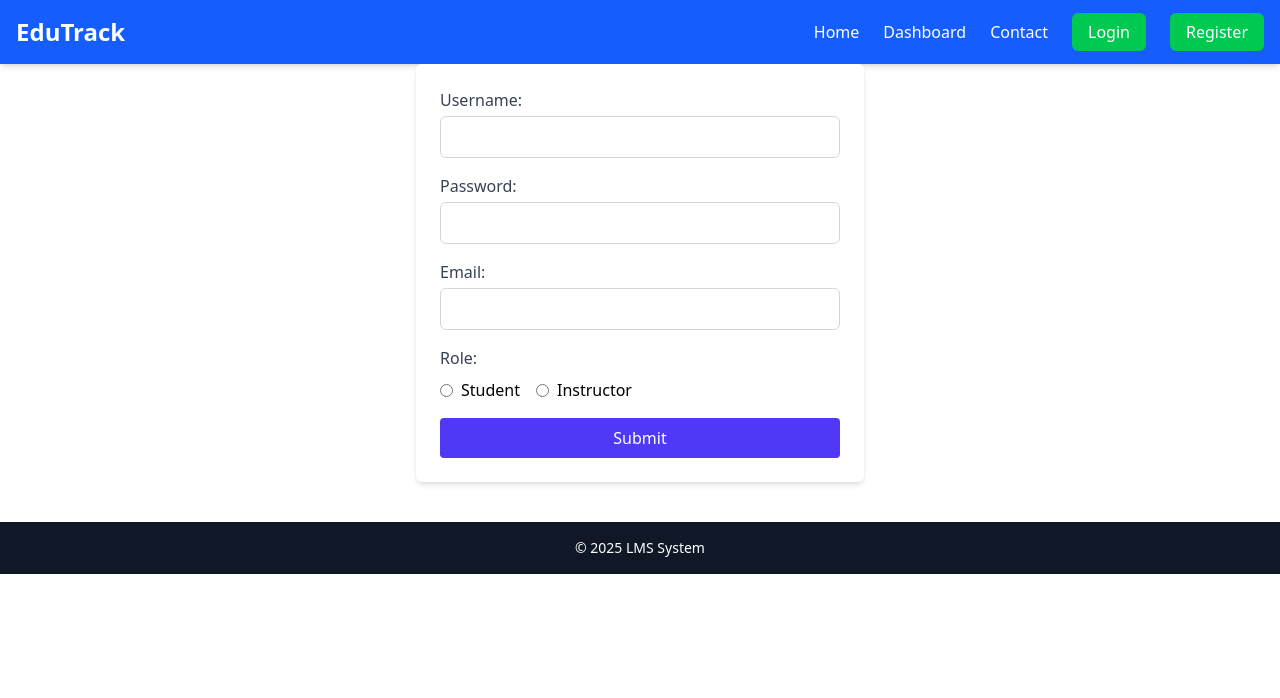
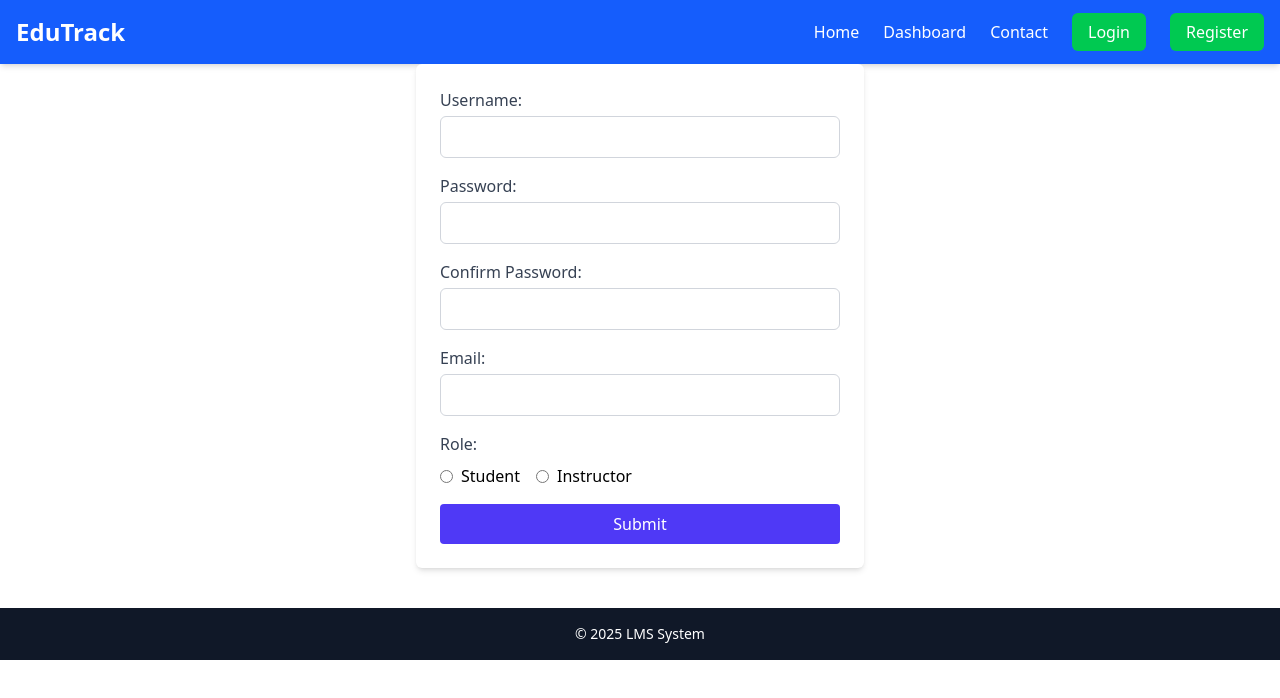
Before and after one commit to Abdul-Wahab-17/EduTrack, a React (Vite) app in the folder client/: page /register in a window 1280 px wide. Shown: the top 698 px of the page. Built offline with nearby package versions, Linux system fonts and the light colour scheme; no server answers.

Commit message:
fixed some stuff in register

```diff
--- a/client/src/pages/register.jsx
+++ b/client/src/pages/register.jsx
@@ -1,64 +1,97 @@
 import axios from "axios";
-import React ,{ useState } from "react";
+import React, { useState } from "react";
 import { useNavigate } from "react-router-dom";
 
-const Register = ( setAuthenticated) => {
-    const [formData , setFormData] = useState( {username:"" , password:"" , email : "" , role:""});
-    const [error ,setError] = useState("");
+const Register = ({ setAuthenticated }) => {
+    const [formData, setFormData] = useState({
+        username: "",
+        password: "",
+        confirmPassword: "",
+        email: "",
+        role: ""
+    });
+
+    const [error, setError] = useState("");
     const navigate = useNavigate();
 
     const handleChange = (e) => {
         setFormData({ ...formData, [e.target.name]: e.target.value });
     };
 
-
     const handleSubmit = async (e) => {
         e.preventDefault();
+
+        if (formData.password !== formData.confirmPassword) {
+            setError("Passwords do not match");
+            return;
+        }
+
         try {
-            await axios.post('http://localhost:8080/auth/register' , formData , { withCredentials:true}  );
+            await axios.post(
+                "http://localhost:8080/auth/register",
+                {
+                    username: formData.username,
+                    password: formData.password,
+                    email: formData.email,
+                    role: formData.role
+                },
+                { withCredentials: true }
+            );
+
             setAuthenticated(true);
             navigate("/dashboard");
+        } catch (err) {
+            const message =
+                err?.response?.data
+                "Registration failed";
+            setError(message);
+        }
+    };
 
-        }
-        catch (error) {
-            setError(error);
-        }
-    }
     return (
-        <>
-            <form  onSubmit={handleSubmit} className="max-w-md mx-auto p-6 bg-white shadow-md rounded-md space-y-4">
+        <form onSubmit={handleSubmit} className="max-w-md mx-auto p-6 bg-white shadow-md rounded-md space-y-4">
+            {error && (
+                <div className="text-red-500 text-sm font-medium border border-red-300 bg-red-50 p-2 rounded">
+                    {error}
+                </div>
+            )}
+
             <div>
                 <label className="block text-gray-700 font-medium mb-1">Username:</label>
-                    <input type="text" name="username" onChange={handleChange} className="w-full border border-gray-300 rounded-md px-3 py-2 focus:outline-none focus:ring-2 focus:ring-blue-500" />
+                <input type="text" name="username" onChange={handleChange} className="w-full border border-gray-300 rounded-md px-3 py-2" />
             </div>
             <div>
                 <label className="block text-gray-700 font-medium mb-1">Password:</label>
-                    <input type="password" name="password" onChange={handleChange}className="w-full border border-gray-300 rounded-md px-3 py-2 focus:outline-none focus:ring-2 focus:ring-blue-500" />
+                <input type="password" name="password" onChange={handleChange} className="w-full border border-gray-300 rounded-md px-3 py-2" />
+            </div>
+            <div>
+                <label className="block text-gray-700 font-medium mb-1">Confirm Password:</label>
+                <input type="password" name="confirmPassword" onChange={handleChange} className="w-full border border-gray-300 rounded-md px-3 py-2" />
             </div>
             <div>
                 <label className="block text-gray-700 font-medium mb-1">Email:</label>
-                    <input type="email" name="email" onChange={handleChange}className="w-full border border-gray-300 rounded-md px-3 py-2 focus:outline-none focus:ring-2 focus:ring-blue-500" />
+                <input type="email" name="email" onChange={handleChange} className="w-full border border-gray-300 rounded-md px-3 py-2" />
             </div>
             <div>
                 <label className="block text-gray-700 font-medium mb-2">Role:</label>
                 <div className="flex items-center gap-4">
                     <label className="flex items-center space-x-2">
-                            <input type="radio" name="role" value="student" onChange={handleChange}className="form-radio text-blue-600" />
+                        <input type="radio" name="role" value="student" onChange={handleChange} />
                         <span>Student</span>
                     </label>
                     <label className="flex items-center space-x-2">
-                            <input type="radio" name="role" value="instructor"onChange={handleChange} className="form-radio text-green-600" />
+                        <input type="radio" name="role" value="instructor" onChange={handleChange} />
                         <span>Instructor</span>
                     </label>
                 </div>
             </div>
             <div>
-                    <button type="submit" className="w-full bg-indigo-600 text-white py-2 rounded hover:bg-indigo-700 transition">Submit</button>
+                <button type="submit" className="w-full bg-indigo-600 text-white py-2 rounded hover:bg-indigo-700 transition">
+                    Submit
+                </button>
             </div>
         </form>
-
-        </>
     );
-}
+};
 
 export default Register;
```
Also changed, not shown: 1 other file (tests, documents, lock files or other folders). Lines whose indentation alone changed are shown as unchanged.
